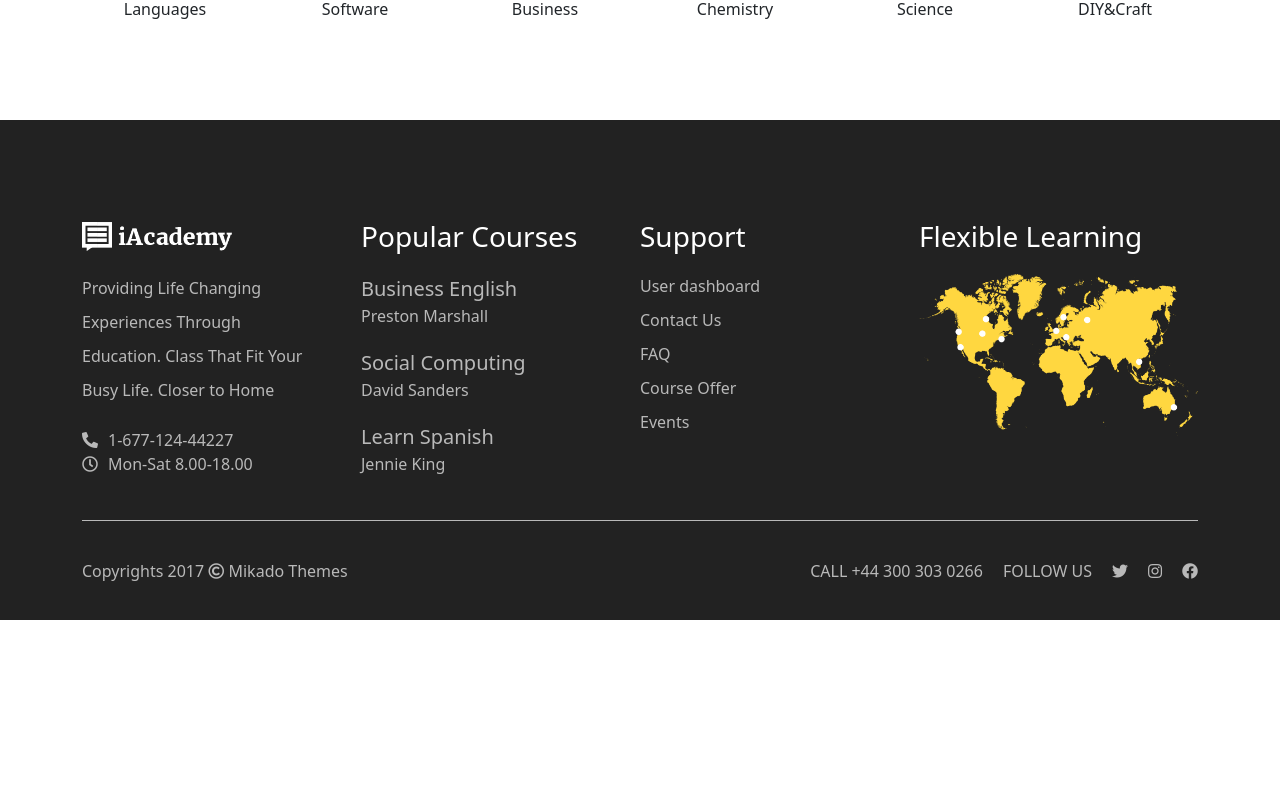
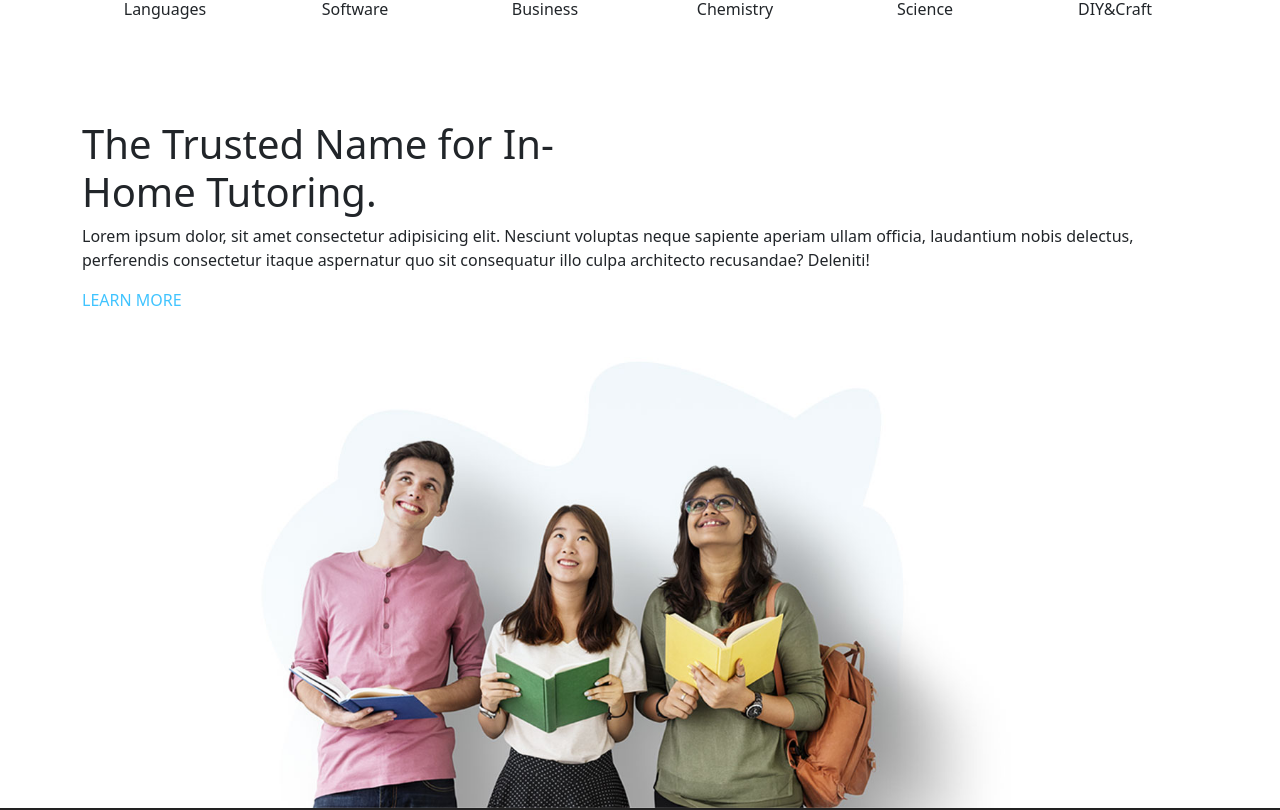
Before and after one commit to MarioFantasia/proj-html-vuejs, a Vue app: page / in a window 1280 px wide. Shown: the part 980-1790 px from the top of the page. Before the commit the page ends 1601 px from the top, so only its background shows below. Built offline with nearby package versions, Linux system fonts and the light colour scheme.

Commit message:
section tutoring

```diff
--- a/src/components/Main.vue
+++ b/src/components/Main.vue
@@ -2,16 +2,19 @@
     <main>
         <div class="container">
             <SectionTop></SectionTop>
+            <SectionTutoring></SectionTutoring>
         </div>
     </main>
 </template>
 
 <script>
 import SectionTop from './MainComponents/SectionTop.vue'
+import SectionTutoring from './MainComponents/SectionTutoring.vue'
 export default {
     name : 'Main',
     components : {
-        SectionTop
+        SectionTop,
+        SectionTutoring
     }
 }
 </script>
--- a/src/components/MainComponents/SectionTop.vue
+++ b/src/components/MainComponents/SectionTop.vue
@@ -67,6 +67,7 @@ export default {
             .box{
                 margin: auto;
                 text-align: center;
+                font-weight: 500;
                 img {
                     margin-bottom: 10px;
                 }
--- /dev/null
+++ b/src/components/MainComponents/SectionTutoring.vue
@@ -0,0 +1,43 @@
+<template>
+    <section>
+        <div class="box">
+            <h2>The Trusted Name for In-Home Tutoring.</h2>
+            <p>Lorem ipsum dolor, sit amet consectetur adipisicing elit. Nesciunt voluptas neque sapiente aperiam ullam officia, laudantium nobis delectus, perferendis consectetur itaque aspernatur quo sit consequatur illo culpa architecto recusandae? Deleniti!</p>
+            <a href="#">LEARN MORE</a>
+            <div class="image flex">
+                <img src="../../assets/img/main/h5-img-1.jpg" alt="">
+            </div>
+        </div>
+    </section>
+</template>
+
+<script>
+
+export default {
+    name : 'SectionTutoring'
+}
+</script>
+
+<style lang="scss" scoped>
+    section {
+        h2 {
+            width: 45%;
+            font-size: 40px;
+            font-weight: 500;
+        }
+
+        a {
+            color: #40c4ff;
+            font-weight: 500;
+        }
+
+        .image{
+            width: 100%;
+            img {
+                width: 70%;
+                margin: 0 auto;
+            }
+        }
+    }
+
+</style>
```
Also changed, not shown: src/assets/img/main/h5-img-1.jpg (added).
